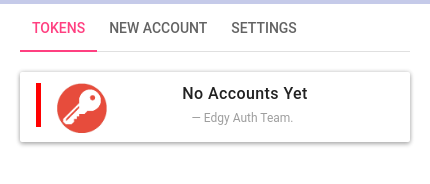
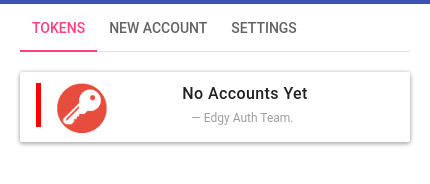
Before and after one commit to edgy-media/EdgyAuth, an Electron app: page src/app/index.html in a window 430 px wide. Drawn offline with Linux system fonts and the light colour scheme.

Commit message:
30 Sec countdown

```diff
--- a/src/app/index.html
+++ b/src/app/index.html
@@ -10,8 +10,8 @@
 	<body>
 		<nav>
                 <div class="progress">
-                        <div id="couneter-top" class="progress-bar w-35" role="progressbar" aria-valuenow="35" aria-valuemin="0" aria-valuemax="100"></div>
-                    </div>
+                        <div class="progress-bar" id="sec-timer-progress" style="width:0%"></div>
+                      </div>
 			<div class="container">
 				<div style="margin:auto">
 					<div class="nav nav-tabs" id="nav-tab" role="tablist">
@@ -102,7 +102,7 @@
                       </div>
 
 
-				<div class="card">
+				<div class="card" style="margin-top: 20px;">
 					<div class="card-body">
 						<h5 class="card-title">Settings</h5>
 						<p class="card-text">You can find all the settings and opptions here.</p>
--- a/src/app/js/main.js
+++ b/src/app/js/main.js
@@ -162,6 +162,10 @@ $ = function(sel) {
   var code = totp.getOtp("23TplPdS46Juzcyx");
   var secret = "23TplPdS46Juzcyx";
   var updateTicker = function(tick, el) {
+      var percent = tick / 30 * 100
+
+      console.log(percent)
+      $("#sec-timer-progress").setAttribute("style", `width: ${percent}%`);
   }
 
   var updateTotp = function(secret, el) {
@@ -196,7 +200,8 @@ $ = function(sel) {
     var countDown = 30 - (epoch % 30);
     updateTicker(countDown, $('#couneter-top'));
     if (epoch % 30 == 0)
-        updateTotp(secret, $(element));
+        updateTotp(secret, $(element)
+        );
 
   }
   setInterval(timeLoop, 1000);
```
Also changed, not shown: README.MD.
